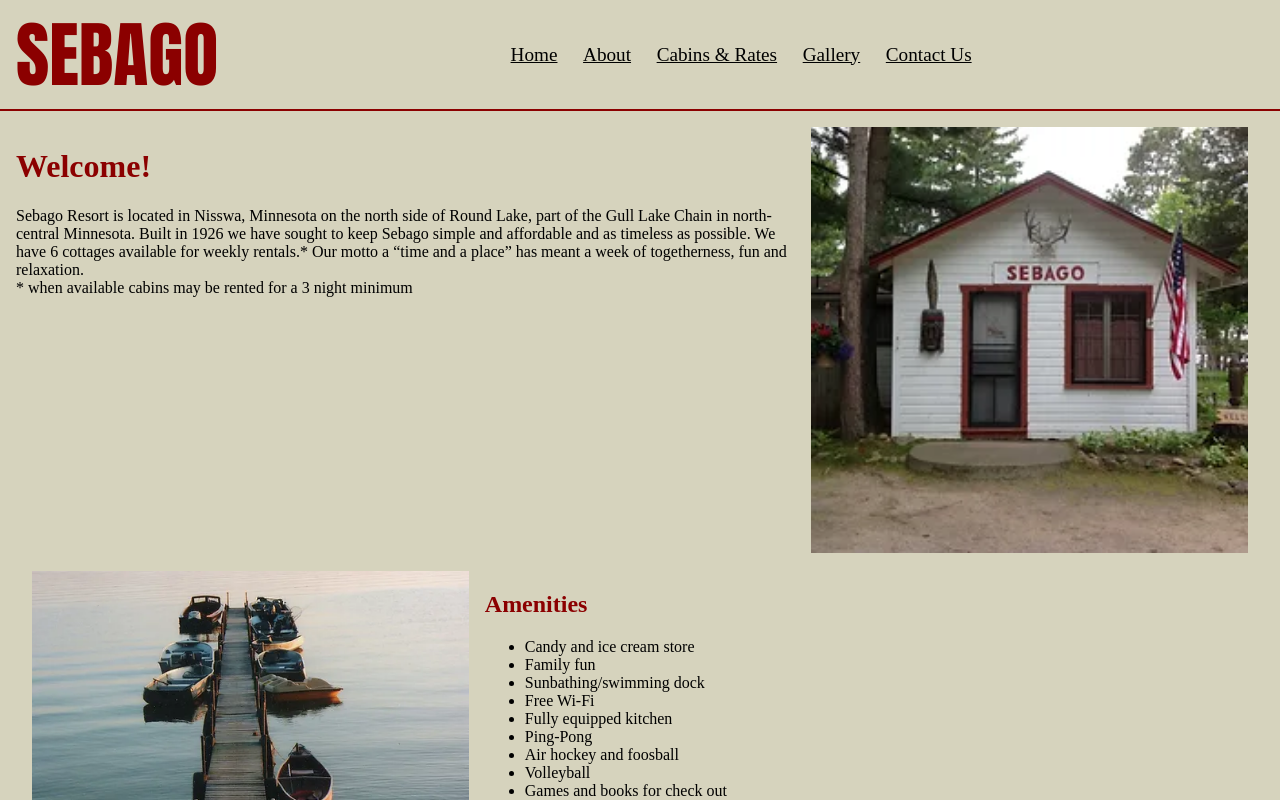
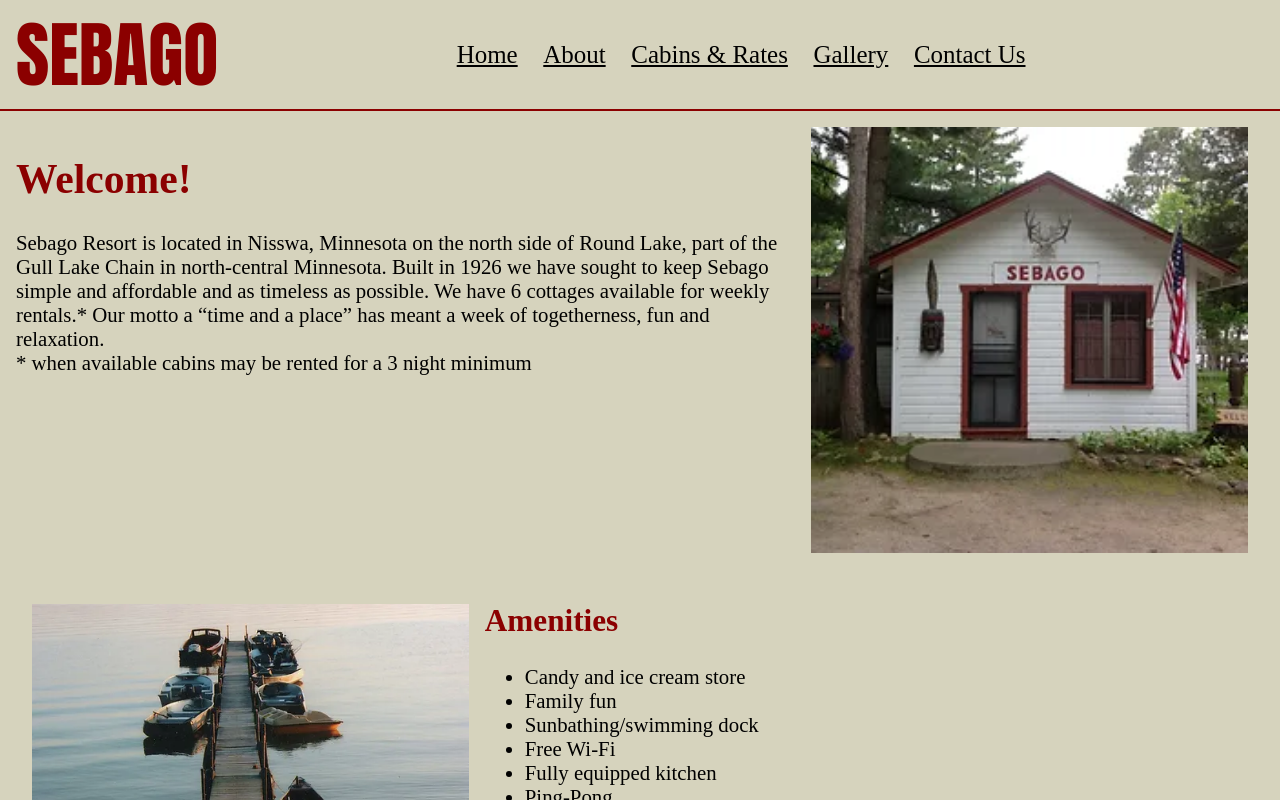
Before and after one commit to rmacdonald00/sebago, a SvelteKit app: page / in a window 1280 px wide. Shown: the top 800 px of the page. Built offline with nearby package versions, Linux system fonts and the light colour scheme.

Commit message:
increased font size

```diff
--- a/src/app.html
+++ b/src/app.html
@@ -21,6 +21,7 @@
 	}
 
 	body {
+		font-size: 1.3rem;
 		background-color: var(--tan);
 		margin: 0px;
 		min-width: 100%;
--- a/src/lib/components/PageFooter.svelte
+++ b/src/lib/components/PageFooter.svelte
@@ -36,6 +36,7 @@
 		padding: 2rem;
 		align-items: center;
 		box-sizing: border-box;
+		font-size: 1rem;
 	}
 
 	.sebago-info {
```
